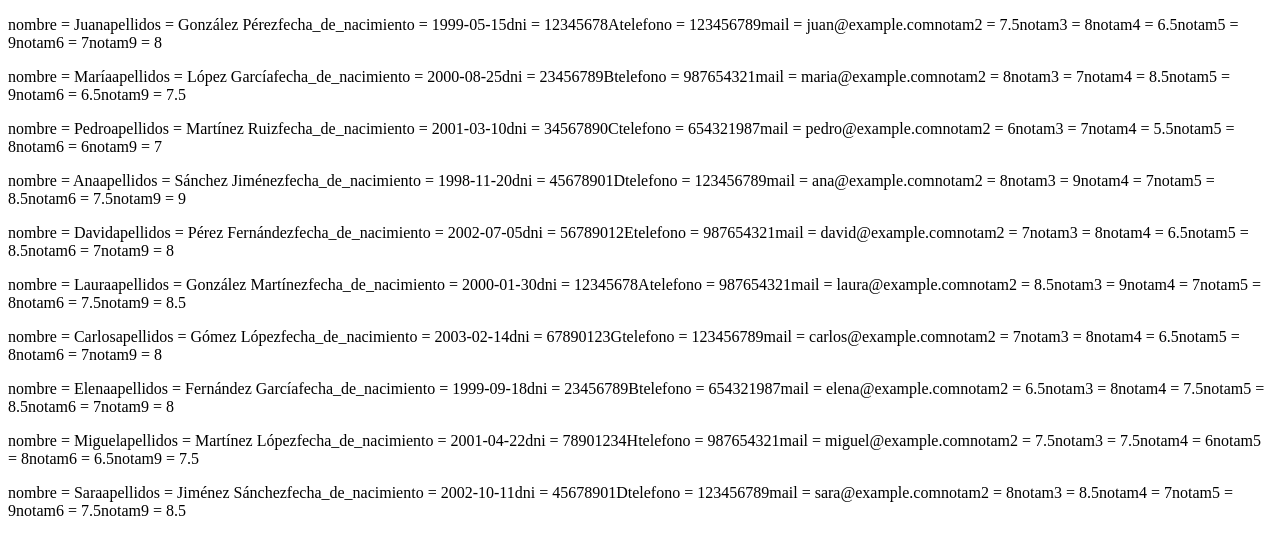
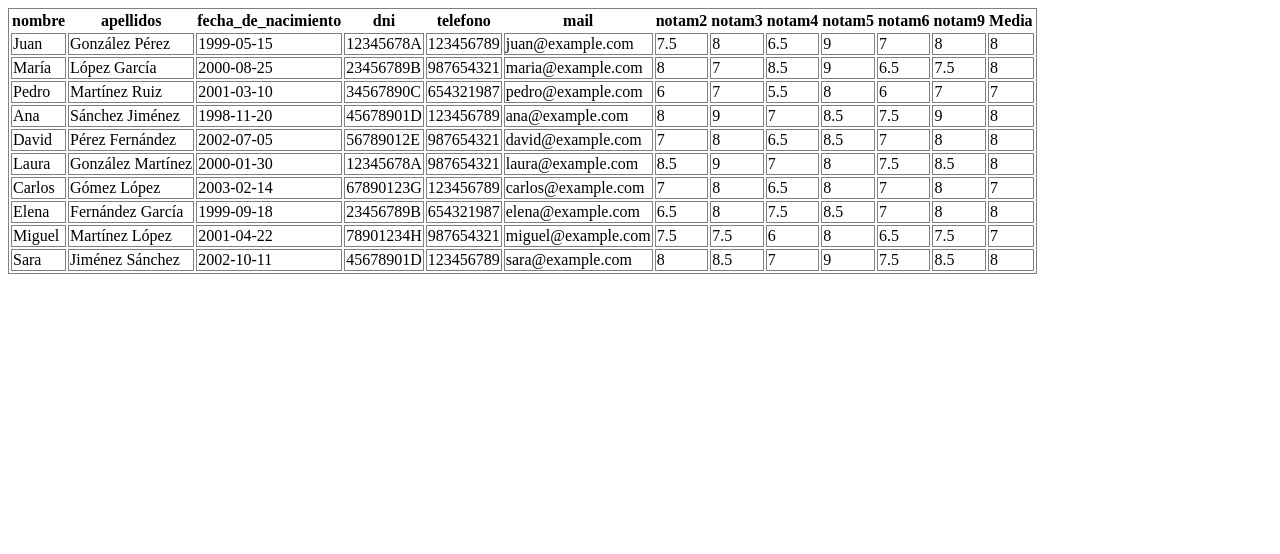
Before and after one commit to AliciaITB/DAM25_JS, a plain HTML site: page M09_04_Objetos/Ej1_alumnos.html in a window 1280 px wide. Drawn offline with Linux system fonts and the light colour scheme.

Commit message:
CorrecionAlumnos

```diff
--- a/M09_04_Objetos/04-ObjetosGenericos_alumnos.js
+++ b/M09_04_Objetos/04-ObjetosGenericos_alumnos.js
@@ -141,30 +141,45 @@ const alumnosJSON = `[
     }
   ]`;
 
-function visualizaAlumnos(){
+function visualizaAlumnos() {
   let alumnos = JSON.parse(alumnosJSON);
-  let texto="";
-  /*console.log(typeof(alumnos))
-  for(let alumno of alumnos){
-    console.log(alumno);
-  }*/
+  let texto = "";
+
+  let cabecera = "<tr>"
+  Object.keys(alumnos[0]).forEach((k) => {cabecera+=`<th>${k}</th>`;})
+  cabecera += "<th>Media</th></tr>";
+
+  alumnos.forEach(alumno => {
+    alumno.calculaMedia = function () {
+      return Math.round((this.notam2 + this.notam3 + this.notam4 + this.notam5 + this.notam6 + this.notam9) / 6);
+    }
+  });
+
+  alumnos.forEach(alumno => {
+    texto += "<tr>"
+    for (let key in alumno) {
+      //console.log(`${key} = ${alumno[key]}`);
+
+      if (key != "calculaMedia") {
+        texto += `<td>${alumno[key]}</td>`;
+      } else{
+        //añadimos el calculo de la media
+        texto += `<td>${alumno.calculaMedia()}</td>`;
+        texto += "</tr>"
+      }
+    }
+
+  });
+
+  let table = document.createElement("table");
 
 
-  let arrayAlumnos = Array.from(alumnos);
-  console.log(typeof(arrayAlumnos))
-  arrayAlumnos.forEach(alumno =>
-    {
-      texto+="<p>"
-      for(let key in alumno){
-        console.log(`${key} = ${alumno[key]}`);
-        texto+=`${key} = ${alumno[key]}`;
-      }
-      texto+="</p>"
-    });
-    let div = document.createElement("div");
-    div.innerHTML=texto;
-    document.body.appendChild(div);
+  table.innerHTML = cabecera + texto;
+
+  document.body.appendChild(table);
 
 }
 
+
+
 visualizaAlumnos();
--- a/M09_04_Objetos/Ej1_alumnos.html
+++ b/M09_04_Objetos/Ej1_alumnos.html
@@ -4,6 +4,11 @@
     <meta charset="UTF-8">
     <meta name="viewport" content="width=device-width, initial-scale=1.0">
     <title>Document</title>
+    <style>
+        table,tr,td{
+            border: 1px solid grey;
+        }
+    </style>
 </head>
 <body>
     <script src="04-ObjetosGenericos_alumnos.js"></script>
```
